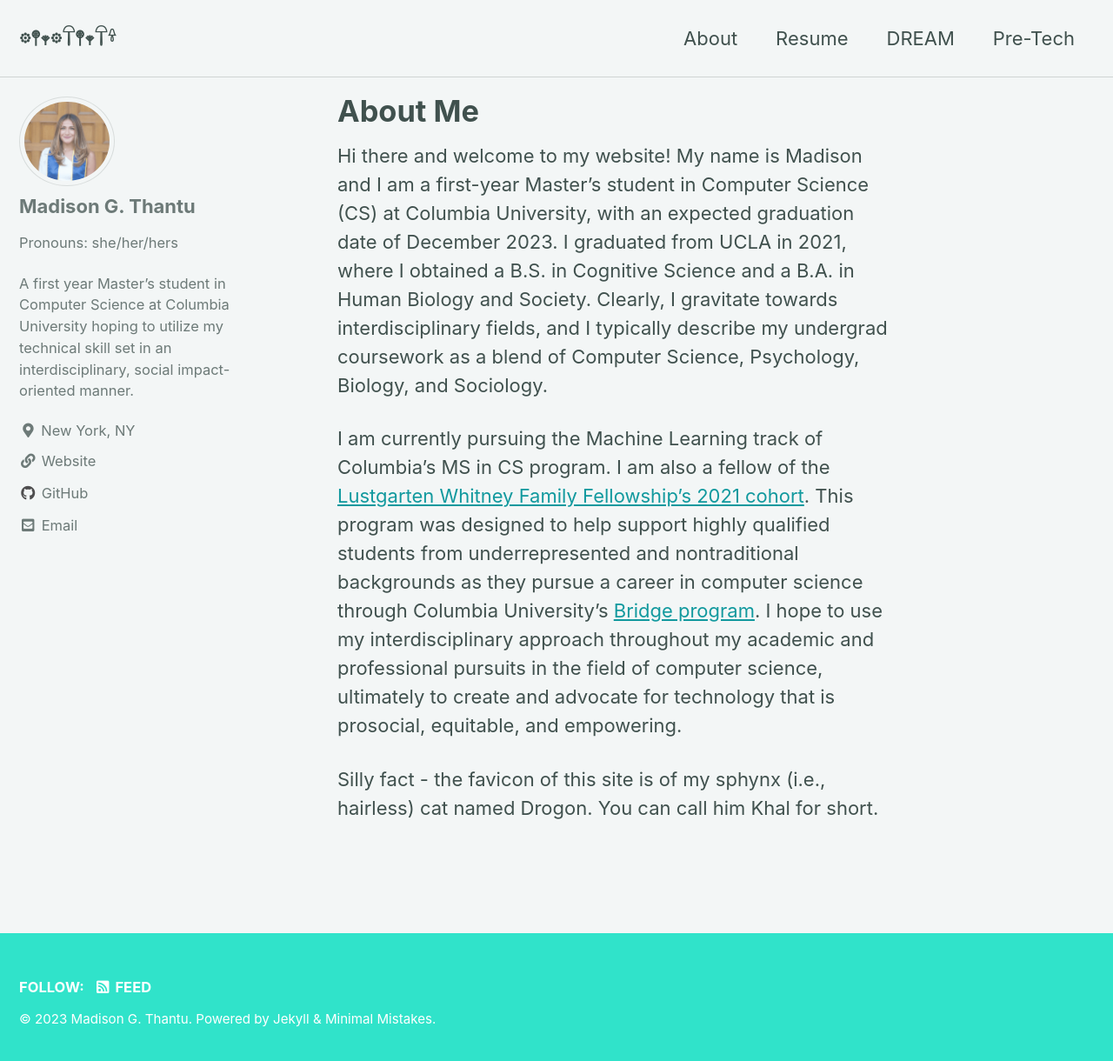
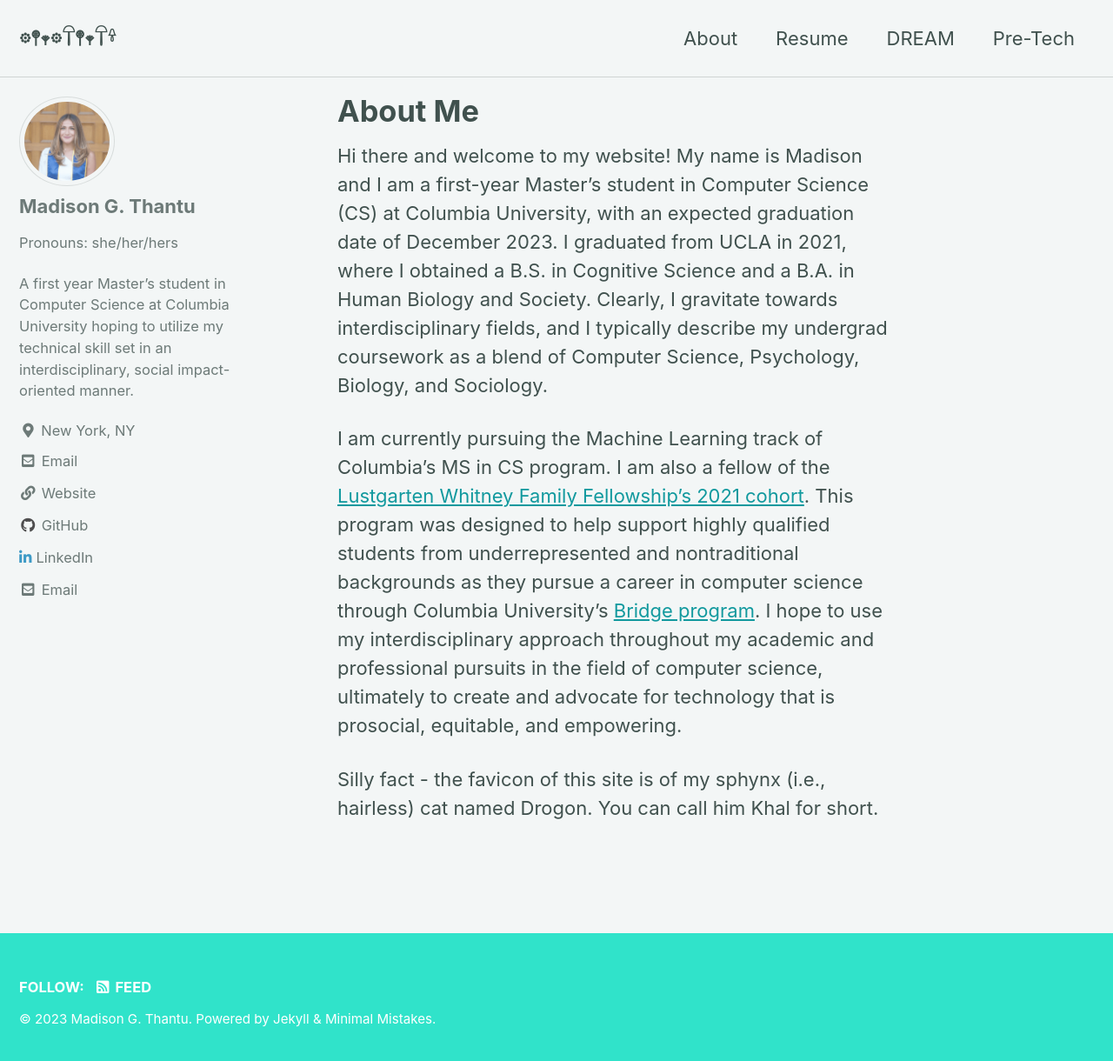
Before and after one commit to madisonthantu/about_mgt, a Jekyll site: the page built from index.md, in a window 1280 px wide and 1228 px high. Shown: the top 1220 px of the window at 87% size. Built offline with Jekyll 4.4.1, drawn with Linux system fonts in a browser that asks for light colours; cached includes are drawn as plain includes.

Commit message:
added LinkedIn icon

```diff
--- a/_config.yml
+++ b/_config.yml
@@ -113,22 +113,16 @@
   links:
     - label: "Email"
       icon: "fas fa-fw fa-envelope-square"
-      # url: "mailto:your.name@email.com"
+      url: "mailto:madison.g.thantu@columbia.edu"
     - label: "Website"
       icon: "fas fa-fw fa-link"
       url: "https://madisonthantu.github.io/about_mgt/"
-    - label: "Twitter"
-      icon: "fab fa-fw fa-twitter-square"
-      # url: "https://twitter.com/"
-    - label: "Facebook"
-      icon: "fab fa-fw fa-facebook-square"
-      # url: "https://facebook.com/"
     - label: "GitHub"
       icon: "fab fa-fw fa-github"
       url: "https://github.com/madisonthantu"
-    - label: "Instagram"
-      icon: "fab fa-fw fa-instagram"
-      # url: "https://instagram.com/"
+    - label: "LinkedIn"
+      icon: "fab fa-linkedin-in"
+      url: "https://linkedin.com/in/madisonthantu"
 
 # Site Footer
 footer:
```
